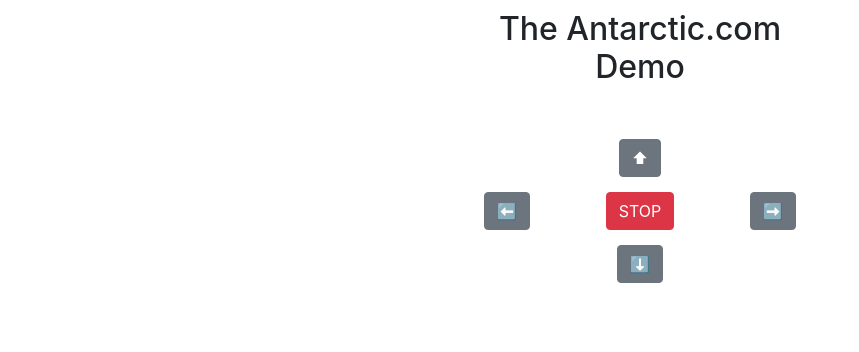
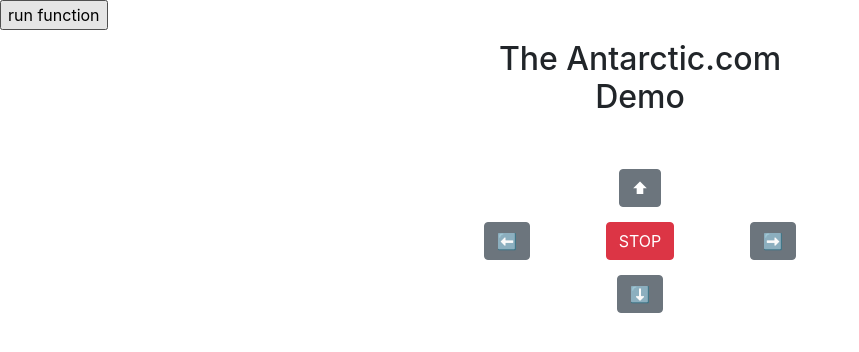
Before and after one commit to KeisukeNagakawa/curiosity2, a Django app: page / in a window 1280 px wide. Shown: the top 352 px of the page, without its empty margins (0-859 px from the left). Run offline with Django 3.2, Linux system fonts and the light colour scheme; some libraries are stand-ins or nearby versions.

Commit message:
pytyhon scriptが多々けるようになった

```diff
--- /dev/null
+++ b/drivers_seat/static/js/button_click.js
@@ -0,0 +1,9 @@
+function runScript() {
+    $.ajax({
+        url: 'forward', //The URL you defined in urls.py
+        success: function(data) {
+            console.log("ajax is called")
+        }
+
+    });
+}
--- a/drivers_seat/templates/drivers_seat/view.html
+++ b/drivers_seat/templates/drivers_seat/view.html
@@ -5,9 +5,19 @@
     <link rel="stylesheet" href="https://stackpath.bootstrapcdn.com/bootstrap/4.2.1/css/bootstrap.min.css"
           integrity="sha384-GJzZqFGwb1QTTN6wy59ffF1BuGJpLSa9DkKMp0DgiMDm4iYMj70gZWKYbI706tWS" crossorigin="anonymous">
     <link rel="stylesheet" href="{% static 'css/driver_seat.css' %}">
+    <script src="https://ajax.googleapis.com/ajax/libs/jquery/3.3.1/jquery.min.js"></script>
 
 </head>
 <body>
+</body>
+{#<form action="{% url 'forward' %}/" method="GET">#}
+{#    <input id="submit" type="button" value="Click" class="btn btn-secondary"/>#}
+{#</form>#}
+
+<body>
+<input type='button' value='run function' onclick='runScript()'>
+</body>
+
 
 <div class="container">
     <div class="row">
@@ -57,5 +67,7 @@
     </div>
 </div>
 
+<script src="{% static 'js/button_click.js' %}"></script>
+
 </body>
 </html>
--- /dev/null
+++ b/drivers_seat/test.py
@@ -0,0 +1,3 @@
+def test(request):
+    print('heres test')
+    return 0
--- a/drivers_seat/urls.py
+++ b/drivers_seat/urls.py
@@ -1,5 +1,8 @@
 from django.urls import path
 from . import views
+from . import test
 urlpatterns = [
     path('', views.drivers_view, name='drivers_view'),
+    # path('forward', views.forward, name='forward')
+    path('forward', views.forward, name='test')
 ]
--- a/drivers_seat/views.py
+++ b/drivers_seat/views.py
@@ -1,6 +1,14 @@
 from django.shortcuts import render
+from django.http import HttpResponse
 
 
 # Create your views here.
 def drivers_view(request):
     return render(request, "drivers_seat/view.html", {})
+
+
+def forward(request):
+    # Code to run
+    # More code to run
+    print("forward function is called")
+    return HttpResponse('Return data to ajax call')
```
